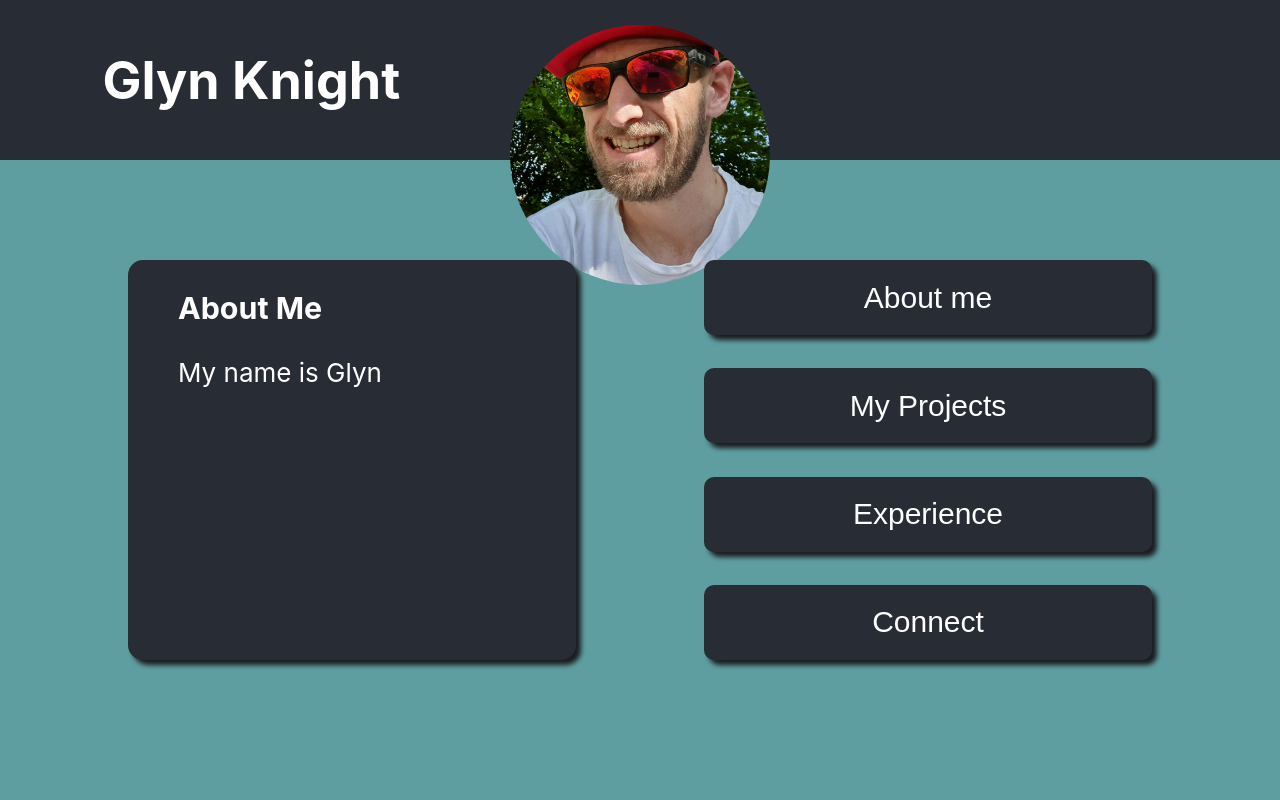
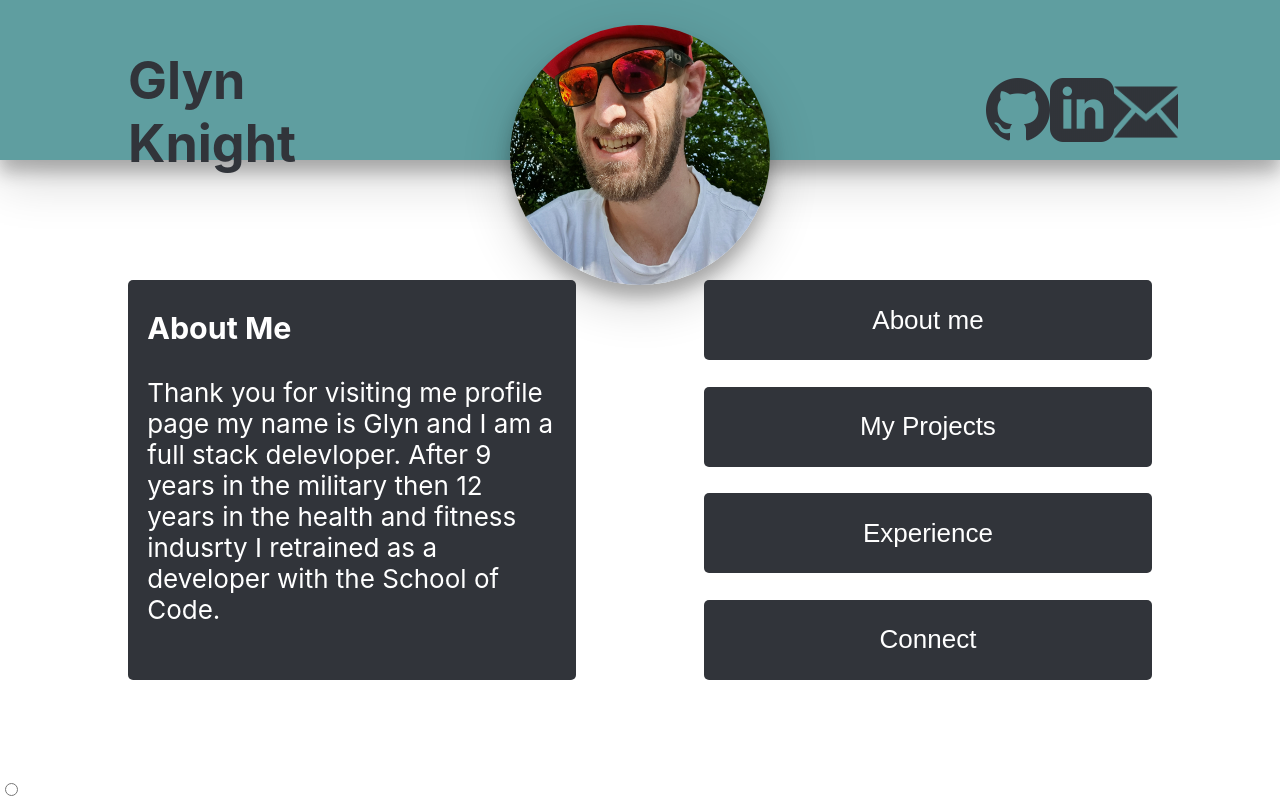
Before and after one commit to GLYNKNIGHT/My-Profile, a React app in the folder Profile/profile/: page / in a window 1280 px wide. Built offline with nearby package versions, Linux system fonts and the light colour scheme.

Commit message:
Sort image, added links, refactord display function

```diff
--- a/Profile/profile/src/Components/App/App.css
+++ b/Profile/profile/src/Components/App/App.css
@@ -1,24 +1,27 @@
+
+
 .App {
-
   text-align: center;
 }
 
 .header-container{
-  background-color: #282c34;
+  background-color: cadetblue;
   width: 100vw;
   height: 20vh;
   display: flex;
   flex-direction: row;
   align-items:center;
   justify-content: space-between;
-  margin-bottom: 100px;
+  margin-bottom: 15vh;
+  box-shadow: 0 12px 16px 0 rgba(0,0,0,0.24), 0 17px 50px 0 rgba(0,0,0,0.19);
 }
 
 .header {
-  width: 25vw;
+  width: 23vw;
   font-size: calc(10px + 2vmin);
-  color: white;
-  padding-left: 8vw;
+  color: #31343a;
+  padding-left: 10vw;
+  padding-top:5vw ;
 }
 
 .circle-container{
@@ -26,43 +29,51 @@
   display: flex;
   flex-direction: column;
   align-items: center;
-  margin-right: 33vw;
+
 }
 
 .circle {
   margin-top: 150px;
-  border-color: cadetblue ;
   width: 260px;
   height: 260px;
-  background: url(./image.jpg) no-repeat;
-  background-size:cover;
   border-radius: 50%;
+  box-shadow: 0 12px 16px 0 rgba(0,0,0,0.24), 0 17px 50px 0 rgba(0,0,0,0.19);
+}
 
+.links {
+display: flex;
+justify-content: space-between;
+width:13vw;
+padding-top:5vw ;
+padding-right: 10vw;
+padding-left: 10vw;
 
 }
 
+
 .body{
-  background-color: cadetblue;
+  background-color: white;
   min-height: 50vh;
   width: 100vw;
   display: flex;
   flex-direction: row;
   align-items: center;
   justify-content: space-evenly;
+  margin-bottom: 100px;
 }
 
 .display{
-  border-radius: 15px;
-  background-color: #282c34;
+  border-radius: 5px;
+  background-color: #31343a;
   min-height: 50vh;
-  width: 35vw;
+  width: 32vw;
   display: flex;
   flex-direction: column;
   align-items: right;
   font-size: calc(10px + 2vmin);
   color: white;
-  box-shadow: 5px 5px 5px #1b1c1f;
-  text-indent: 50px;
+  padding-left: 1.5vw;
+  padding-right: 1.5vw;
 }
 
 .selector{
@@ -78,13 +89,12 @@
 }
 
 .button{
-  background-color: #282c34 ;
-  border-radius: 10px ;
-  height: 75px;
+  background-color: #31343a ;
+  border-radius: 5px ;
+  height: 10vh;
   width: 35vw;
   color: white;
-  box-shadow: 5px 5px 5px #1b1c1f;
-  font-size:30px;
+  font-size: calc(10px + 2vmin);
   border: none
 }
 
@@ -92,3 +102,10 @@
   background-color: #1d1f23;
   box-shadow: 0 12px 16px 0 rgba(0,0,0,0.24), 0 17px 50px 0 rgba(0,0,0,0.19);
 }
+
+footer{
+  max-height: 10vh;
+  display: flex;
+  align-items: center;
+
+}
--- a/Profile/profile/src/Components/App/App.js
+++ b/Profile/profile/src/Components/App/App.js
@@ -1,19 +1,23 @@
 import "./App.css";
-import { useState } from "react";
+import {useState} from 'react'
+import Button from '../Button/button'
 import Header from "../Header/header";
 import Display from "../Display/display";
-import Button from "../Button/button";
 import Image from "../image/image";
+import ModeSelector from "../ModeSelector/modeSelector"
+import Content from "../content";
+
+import Links from "../Links/links";
 
 function App() {
-  const [display, setDisplay] = useState({
-    title: "About Me",
-    content: "My name is Glyn",
-  });
+  const [display, setDisplay] = useState(Content[0]);
 
-  function changeDisplay() {
-    setDisplay({});
+function displayContent(id) {
+    setDisplay(Content[id]);
   }
+
+
+
 
   return (
     <div>
@@ -23,36 +27,40 @@ function App() {
         <div className="circle-container">
         <Image className="cicrle" />
         </div>
+          <Links className="links-button"/>
     </div>
+
     <div className="body">
+
         <div className="display">
           <Display display={display} />
         </div>
         <div className="selector">
+
     <Button
       className="button"
       section="About me"
-            onClick={changeDisplay}
+      onClick={()=>displayContent(0)}
     />
     <Button
       className="button"
       section="My Projects"
-            onClick={changeDisplay}
+      onClick={()=>displayContent(1)}
     />
     <Button
       className="button"
       section="Experience"
-            onClick={changeDisplay}
-
+      onClick={()=>displayContent(2)}
       />
       <Button
       className="button"
       section="Connect"
-            onClick={changeDisplay}
-
+      onClick={()=>displayContent(3)}
       />
   </div>
+
       </div>
+      <footer><ModeSelector/></footer>
     </div>
   );
 }
--- /dev/null
+++ b/Profile/profile/src/Components/Links/links.js
@@ -0,0 +1,11 @@
+import github from './github.png'
+import linkedin from './linkedin.png'
+import email from './email.png'
+
+export default function Links({className}){
+    return <div className="links">
+      <a href="https://github.com/GLYNKNIGHT" target='_blank' rel="noreferrer" >  <img src={github} alt="github" /></a>
+      <a href="https://linkedin.com/in/glyn-knight-01605924" target='_blank' rel="noreferrer" > <img src={linkedin} alt="linkedin" /></a>
+      <img src={email} alt="email" />
+    </div>
+}
--- /dev/null
+++ b/Profile/profile/src/Components/ModeSelector/modeSelector.js
@@ -0,0 +1,3 @@
+export default function ModeSelector(){
+    return <input type="radio"/>
+}
--- /dev/null
+++ b/Profile/profile/src/Components/content.js
@@ -0,0 +1,19 @@
+const Content = [
+{   id:1,
+    title: "About Me",
+    content: "Thank you for visiting me profile page my name is Glyn and I am a full stack delevloper. After 9 years in the military then 12 years in the health and fitness indusrty I retrained as a developer with the School of Code. "},
+
+{   id:2,
+    title: "My Personal Projects",
+    content: "Meditation App , Todo List, Band API, Team Project (1 Week), Team Project ( 4week) "},
+
+{   id:3,
+    title: "Experience",
+    content: "HTML, CSS, JavaScript, React, NodeJS, PostgeSQL "},
+
+{   id:4,
+    title: "Connect",
+    content: "GitHub, LinkedIn, Email"}
+]
+
+export default Content
--- a/Profile/profile/src/Components/image/image.js
+++ b/Profile/profile/src/Components/image/image.js
@@ -1,7 +1,7 @@
-
+import image from '../App/image.jpg'
 
 export default function Image(){
 
-    return <img className="circle"  alt="Glyn"/>
+    return <img className="circle" src={image} alt="Glyn"/>
 
 }
--- a/Profile/profile/src/index.css
+++ b/Profile/profile/src/index.css
@@ -1,5 +1,5 @@
 body {
-  background-color: cadetblue;
+  background-color: white;
   margin: 0;
   font-family: -apple-system, BlinkMacSystemFont, 'Segoe UI', 'Roboto', 'Oxygen',
     'Ubuntu', 'Cantarell', 'Fira Sans', 'Droid Sans', 'Helvetica Neue',
```
Also changed, not shown: Profile/profile/src/Components/Links/email.png (added), Profile/profile/src/Components/Links/github.png (added), Profile/profile/src/Components/Links/linkedin.png (added). Lines whose indentation alone changed are shown as unchanged.
